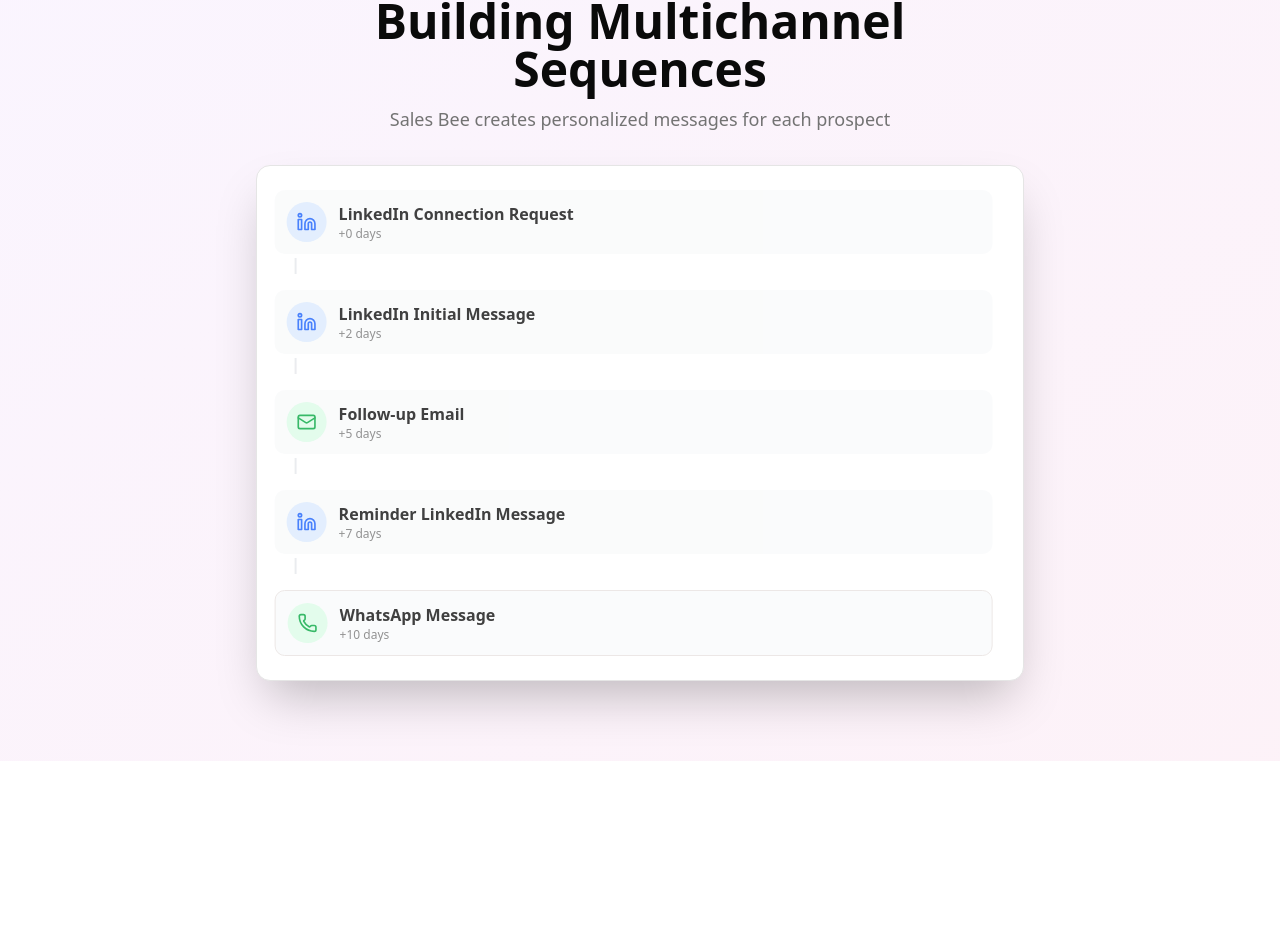
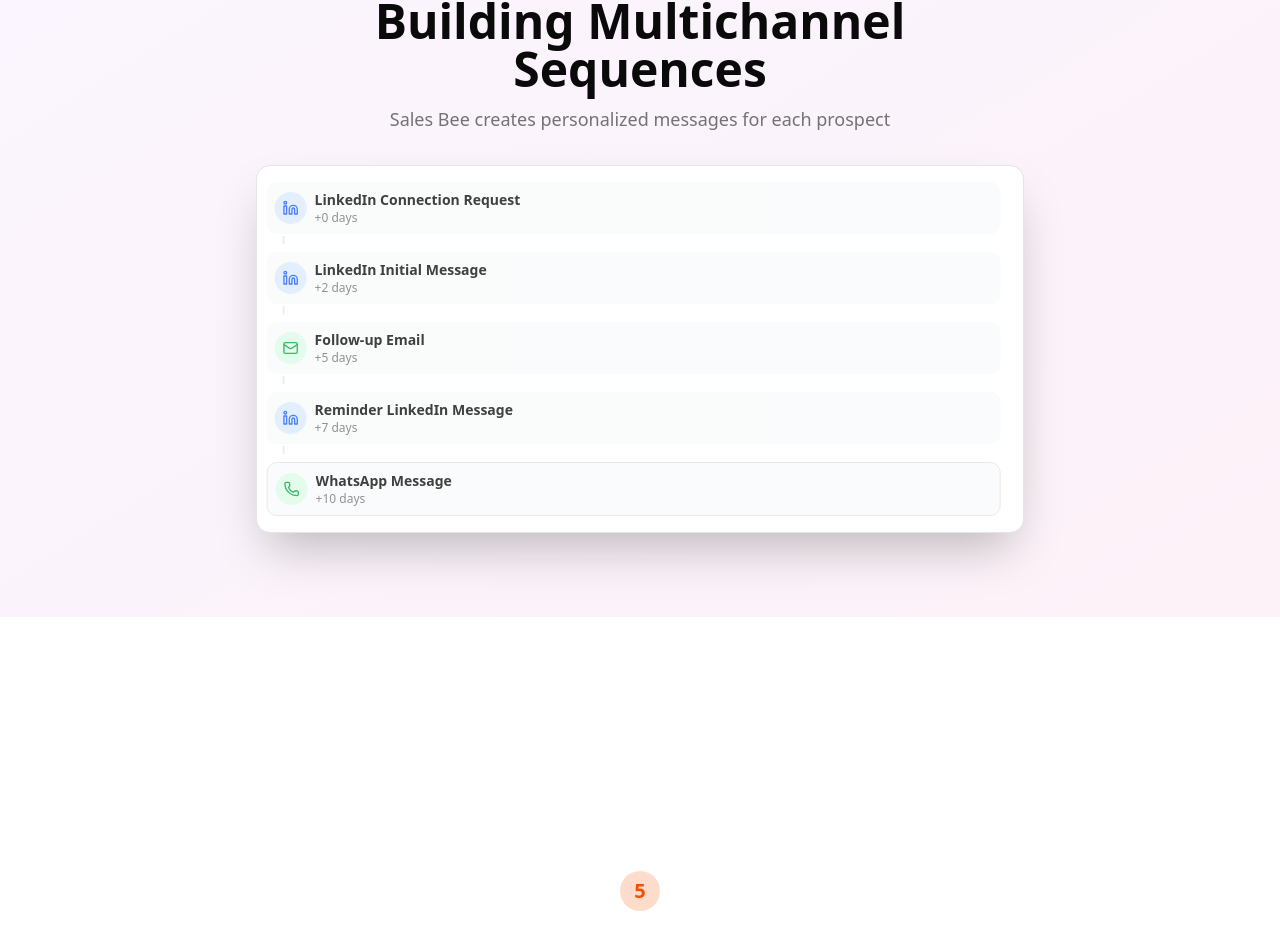
Before and after one commit to talentseek/b2beelanding, a Next.js app: page /sales-bee-demo in a window 1280 px wide. Shown: the part 3448-4378 px from the top of the page. Built offline with nearby package versions, Linux system fonts and the light colour scheme; no server answers.

Commit message:
Make sequence box much smaller to fit on one page

```diff
--- a/src/app/sales-bee-demo/page.tsx
+++ b/src/app/sales-bee-demo/page.tsx
@@ -530,8 +530,8 @@ function BuildingSequencesSection() {
           </p>
         </motion.div>
 
-        <Card className="p-6 bg-white dark:bg-gray-800 shadow-2xl">
-          <div className="space-y-4">
+        <Card className="p-4 bg-white dark:bg-gray-800 shadow-2xl">
+          <div className="space-y-2">
             {sequence.map((step, index) => {
               const Icon = step.icon;
               const isActive = index < activeStep;
@@ -546,41 +546,41 @@ function BuildingSequencesSection() {
                   className="relative"
                 >
                   <div
-                    className={`flex items-center gap-3 p-3 rounded-lg transition-all ${
+                    className={`flex items-center gap-2 p-2 rounded-lg transition-all ${
                       isCurrent
                         ? 'bg-[oklch(0.65_0.22_45)]/10 border-2 border-[oklch(0.65_0.22_45)]'
                         : 'bg-gray-50 dark:bg-gray-900'
                     }`}
                   >
                     <div
-                      className={`w-10 h-10 rounded-full flex items-center justify-center flex-shrink-0 ${
+                      className={`w-8 h-8 rounded-full flex items-center justify-center flex-shrink-0 ${
                         step.color === 'blue'
                           ? 'bg-blue-100 dark:bg-blue-900'
                           : 'bg-green-100 dark:bg-green-900'
                       }`}
                     >
                       <Icon
-                        className={`w-5 h-5 ${
+                        className={`w-4 h-4 ${
                           step.color === 'blue' ? 'text-blue-600' : 'text-green-600'
                         }`}
                       />
                     </div>
                     <div className="flex-1 min-w-0">
-                      <h3 className="font-semibold text-base truncate">{step.label}</h3>
+                      <h3 className="font-semibold text-sm truncate">{step.label}</h3>
                       <p className="text-xs text-muted-foreground">{step.delay}</p>
                     </div>
-                    {isActive && <CheckCircle2 className="w-5 h-5 text-green-500 flex-shrink-0" />}
+                    {isActive && <CheckCircle2 className="w-4 h-4 text-green-500 flex-shrink-0" />}
                     {isCurrent && (
                       <motion.div
                         animate={{ scale: [1, 1.2, 1] }}
                         transition={{ duration: 1, repeat: Infinity }}
                       >
-                        <MessageSquare className="w-5 h-5 text-[oklch(0.65_0.22_45)]" />
+                        <MessageSquare className="w-4 h-4 text-[oklch(0.65_0.22_45)]" />
                       </motion.div>
                     )}
                   </div>
                   {index < sequence.length - 1 && (
-                    <div className="w-0.5 h-4 bg-gray-200 dark:bg-gray-700 ml-5 my-1" />
+                    <div className="w-0.5 h-2 bg-gray-200 dark:bg-gray-700 ml-4 my-0.5" />
                   )}
                 </motion.div>
               );
@@ -591,11 +591,11 @@ function BuildingSequencesSection() {
             <motion.div
               initial={{ opacity: 0, y: 10 }}
               animate={{ opacity: 1, y: 0 }}
-              className="mt-4 p-3 bg-green-50 dark:bg-green-900/20 rounded-lg border border-green-200 dark:border-green-800"
+              className="mt-3 p-2 bg-green-50 dark:bg-green-900/20 rounded-lg border border-green-200 dark:border-green-800"
             >
               <div className="flex items-center gap-2 text-green-700 dark:text-green-400">
                 <CheckCircle2 className="w-4 h-4 flex-shrink-0" />
-                <span className="font-medium text-sm">Sequence ready! AI has personalized all messages.</span>
+                <span className="font-medium text-xs">Sequence ready! AI has personalized all messages.</span>
               </div>
             </motion.div>
           )}
```
